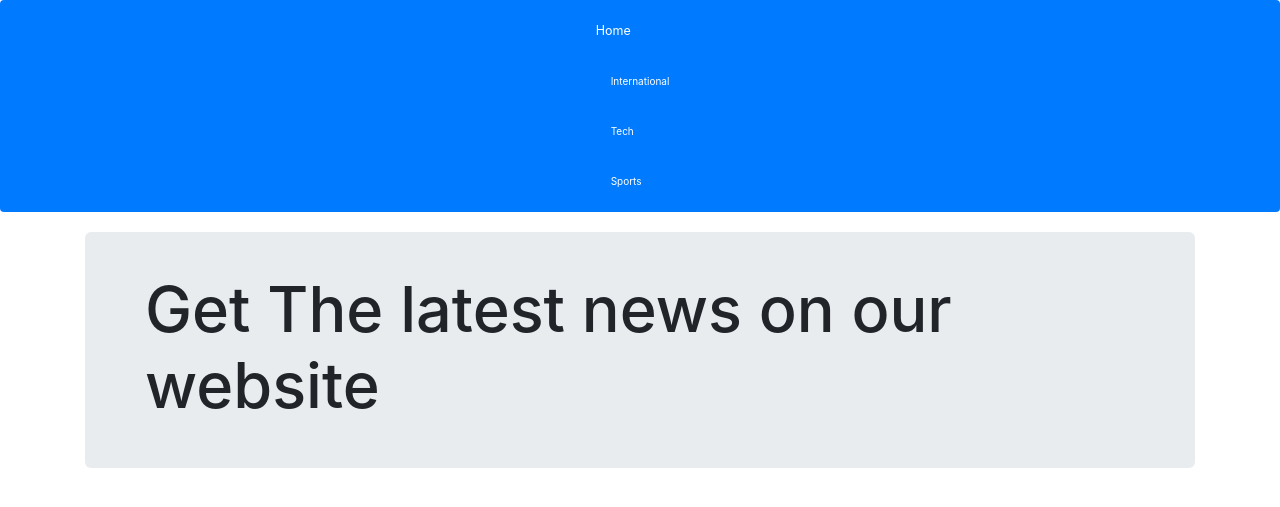
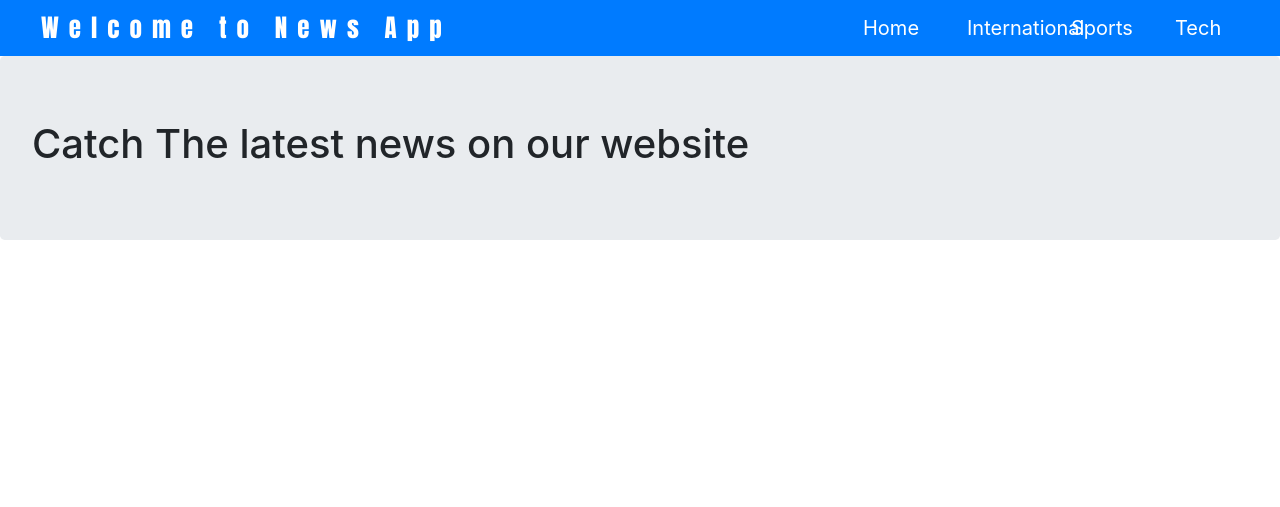
Before and after one commit to thiru15/News-app, a Django app: template newsproject/newsapp/templates/index.html in a window 1280 px wide. Shown: the top 507 px of the page. Run offline with Django 3.2, Linux system fonts and the light colour scheme; the template is opened without the code that fills it, so the values that code supplies are empty; some libraries are stand-ins or nearby versions.

Commit message:
Add files via upload

```diff
--- a/newsproject/newsapp/templates/base.html
+++ b/newsproject/newsapp/templates/base.html
@@ -1,28 +1,78 @@
 <!DOCTYPE html>
-<html>
-  <head>
+<html lang="en">
+
+<head>
     <meta charset="utf-8">
-    <title>Base</title>
+    <meta http-equiv="X-UA-Compatible" content="IE=edge">
+    <meta name="viewport" content="width=device-width,initial-scale=1.0">
+    <link rel="icon" href="<%= BASE_URL %>favicon.ico">
+    <title>design</title>
+    <!-- Bootstrap CSS -->
+    <link rel="stylesheet" href="https://stackpath.bootstrapcdn.com/bootstrap/4.3.1/css/bootstrap.min.css"
+        integrity="sha384-ggOyR0iXCbMQv3Xipma34MD+dH/1fQ784/j6cY/iJTQUOhcWr7x9JvoRxT2MZw1T" crossorigin="anonymous">
 
-    <!-- Latest compiled and minified CSS -->
-    <link rel="stylesheet" href="https://maxcdn.bootstrapcdn.com/bootstrap/3.3.7/css/bootstrap.min.css" integrity="sha384-BVYiiSIFeK1dGmJRAkycuHAHRg32OmUcww7on3RYdg4Va+PmSTsz/K68vbdEjh4u" crossorigin="anonymous">
+
+
+    <nav class="navbar navbar-dark bg-primary">
+        <div class="col">
+            Welcome to News App
+        </div>
+        <div class="col-1">
+            <a to="/homepage" class="navbar-brand" href="{% url 'newsapp:index' %}">
+                Home
+            </a>
+        </div>
+        <div class="col-1">
+            <a to="/topics" class="navbar-brand" href="{% url 'newsapp:international' %}">
+                International
+            </a>
+        </div>
+        <div class="col-1">
+            <a to="/login" class="navbar-brand" href="{% url 'newsapp:sports' %}">
+                Sports
+            </a>
+        </div>
+        <div class="col-1">
+            <a to="/login" class="navbar-brand" href="{% url 'newsapp:tech' %}">
+                Tech
+            </a>
+        </div>
+    </nav>
+    </header>
+
+
+    </div>
+
+
+    <script>
+        export default {
+            name: "Layout",
+            components: {}
+        };
+    </script>
+
+    <style>
+        .navbar {
+            color: white;
+        }
+
+        .navbar .col {
+            margin: auto 10px;
+            letter-spacing: 10px;
+            font-size: 25px;
+            font-family: Impact, Haettenschweiler, "Arial Narrow Bold", sans-serif;
+        }
+        .body{
+          background-color:#d9d9d9;
+        }
+    </style>
+
+
 </head>
-  <body>
-      <nav class="navbar navbar-dark bg-primary">
-      <div class="container">
-        <ul class="nav navbar-nav">
-{# Django Home Link / Admin Link / Register Link#}
-          <li><a class="navbar-brand" href="{% url 'newsapp:index' %}" style="color: white;">Home</a></li>
-          <li><a class="navbar-link" href="{% url 'newsapp:international' %}" style="color: white;">International</a></li>
-          <li><a class="navbar-link" href="{% url 'newsapp:tech' %}" style="color: white;">Tech</a></li>
-          <li><a class="navbar-link" href="{% url 'newsapp:sports' %}" style="color: white;">Sports</a></li>
 
-</ul>
-      </div>
-    </nav>
-    <div class="container">
-    {% block body_block %}
-    {% endblock %}
-    </div>
-  </body>
+<body>
+
+</body>
+{% block body_block %}
+{% endblock %}
 </html>
--- a/newsproject/newsapp/templates/index.html
+++ b/newsproject/newsapp/templates/index.html
@@ -11,10 +11,10 @@
 <!-- Optional theme -->
   </head>
   <body>
-    <div class="jumbotron" <style="color:black">
+    <div class="jumbotron" <style="color:red;background-color:white">
 
       <h1 <style ="color:white">
-   Get The latest news on our website
+   Catch The latest news on our website
 
     </div>
 
```
